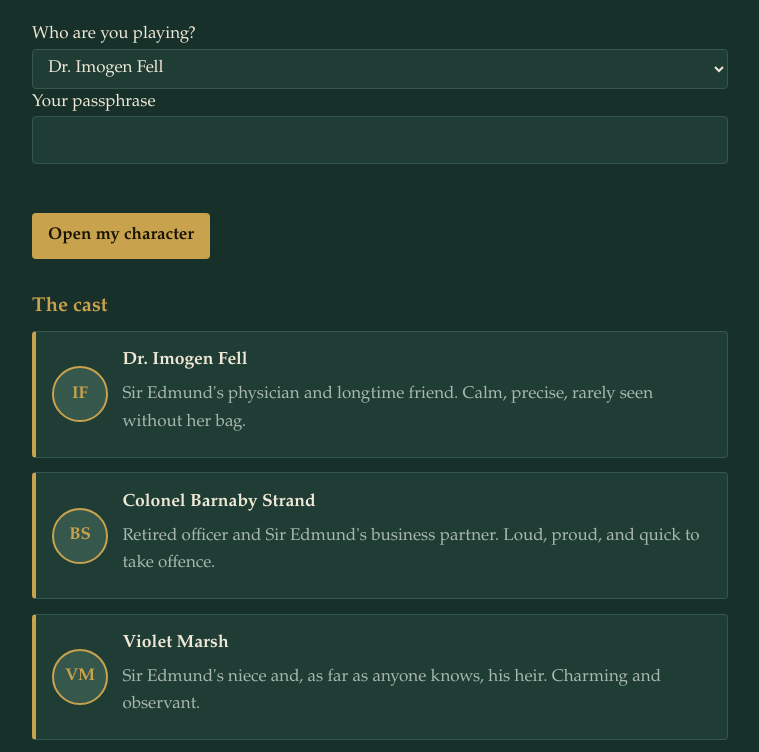
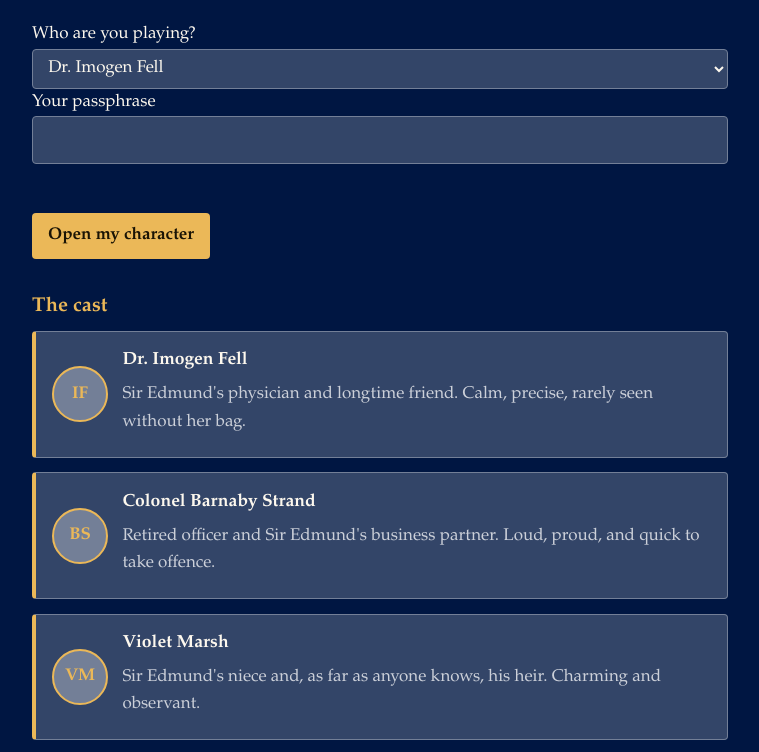
Before and after one commit to margareh/casefile, a plain HTML site: page index.html in a window 1280 px wide. Shown: the part 102-854 px from the top of the page, without its empty margins (260-1019 px from the left). Drawn offline with Linux system fonts and the light colour scheme.

Commit message:
Update the style

```diff
--- a/style.css
+++ b/style.css
@@ -1,7 +1,7 @@
 /* Murder mystery styles. Loaded by index.html. */
 
 /* Colors and fonts: change these to restyle the whole page */
-:root{--felt:#17302a;--felt2:#1f3d35;--ink:#efe8d6;--dim:#a9b8ae;--brass:#c9a24d;--wine:#8e2f3b;--line:#35574c;
+:root{--felt:#001642;--felt2:#334568;--ink:#fdf8ee;--dim:#ccd0d9;--brass:#ebb858;--wine:#a5813e;--line:#737f97;
 --serif:"Iowan Old Style",Palatino,"Palatino Linotype","Book Antiqua",Georgia,serif}
 
 /* Page and text */
```
